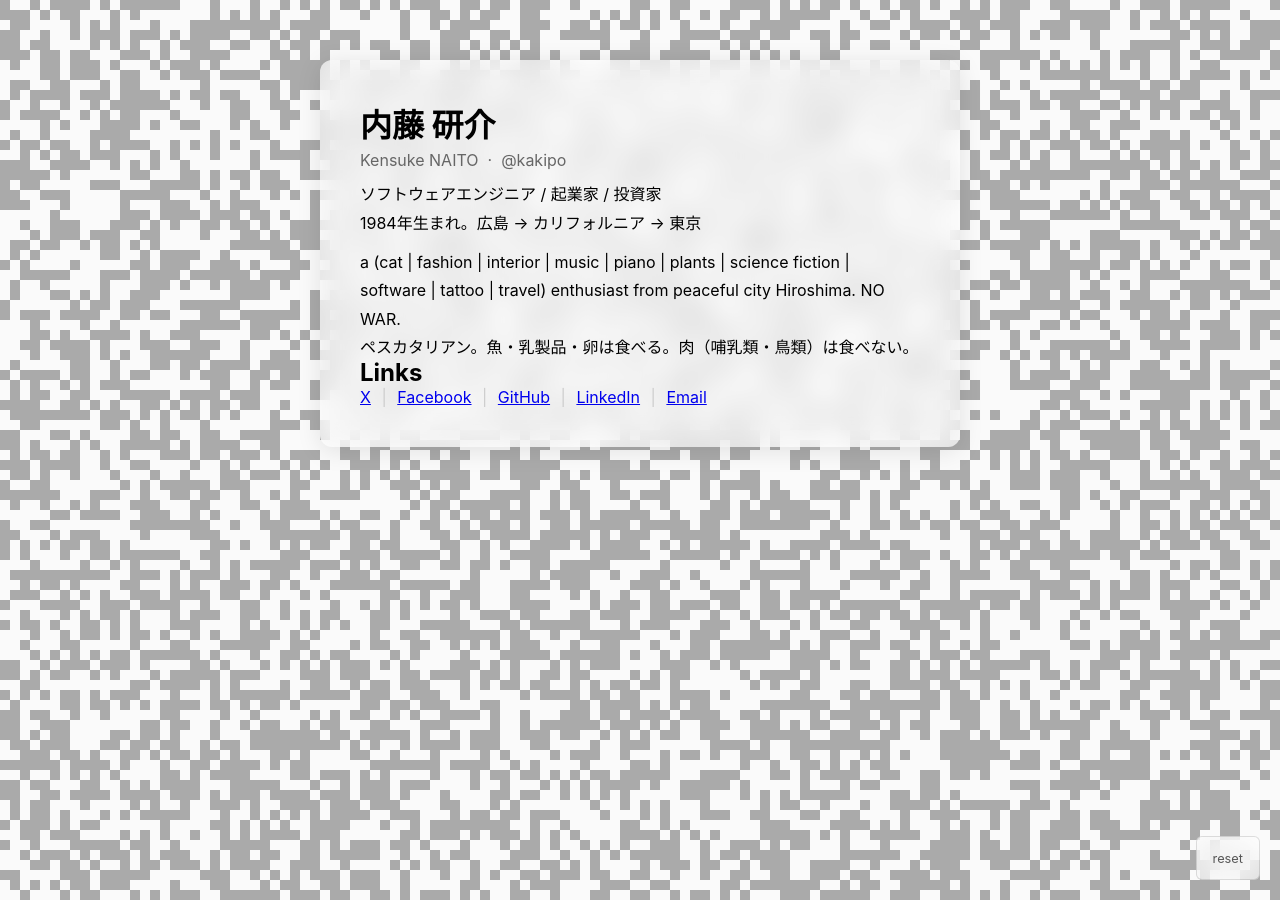
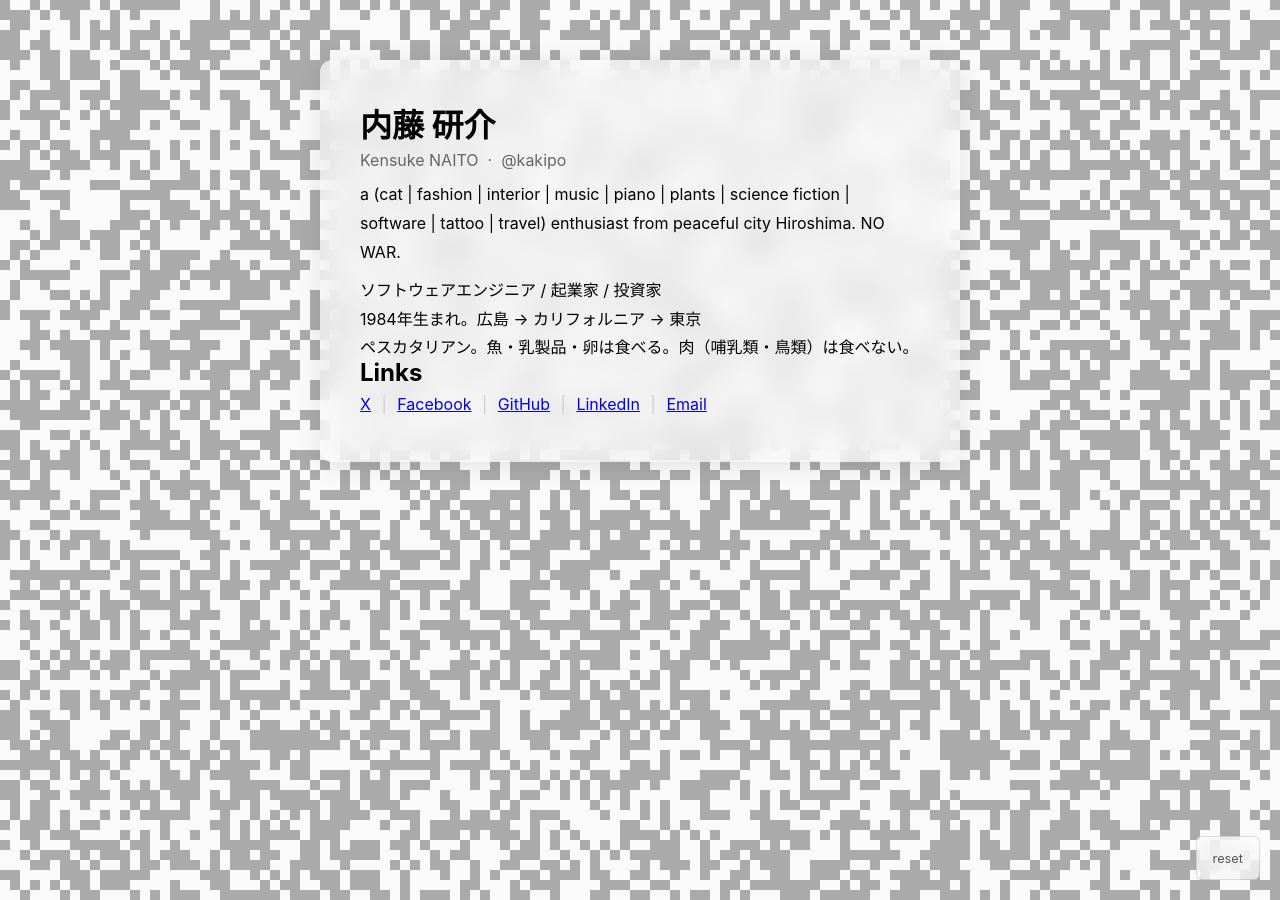
Before and after one commit to kakipo/kakipo.com, a Jekyll site: the page built from index.md, in a window 1280 px wide. Built offline with Jekyll 4.4.1, drawn with Linux system fonts in a browser that asks for light colours.

Commit message:
Reorder content and fix links line-height on mobile
- Move punchline above professional info
- Add line-height: 2.2 to links for better mobile wrapping

Co-Authored-By: Claude Sonnet 4.6 <noreply@anthropic.com>

```diff
--- a/_layouts/home.html
+++ b/_layouts/home.html
@@ -34,6 +34,7 @@
       outline-offset: 2px;
       border-radius: 2px;
     }
+    .links { line-height: 2.2; }
     .links span { color: #ccc; margin: 0 6px; }
 
     #gol-reset {
--- a/index.md
+++ b/index.md
@@ -5,13 +5,12 @@ layout: home
 <h1>内藤 研介</h1>
 <p style="color:#666; margin-top:4px;">Kensuke NAITO &nbsp;·&nbsp; @kakipo</p>
 <p style="margin-top:10px; line-height:1.8;">
+  a (cat | fashion | interior | music | piano | plants | science fiction | software | tattoo | travel) enthusiast from peaceful city Hiroshima. NO WAR.
+</p>
+<p style="margin-top:10px; line-height:1.8;">
   ソフトウェアエンジニア / 起業家 / 投資家<br>
   1984年生まれ。広島 → カリフォルニア → 東京
 </p>
-<p style="margin-top:10px; line-height:1.8;">
-  a (cat | fashion | interior | music | piano | plants | science fiction | software | tattoo | travel) enthusiast from peaceful city Hiroshima. NO WAR.
-</p>
-
 <p>ペスカタリアン。魚・乳製品・卵は食べる。肉（哺乳類・鳥類）は食べない。</p>
 
 <nav aria-labelledby="links-heading">
```
